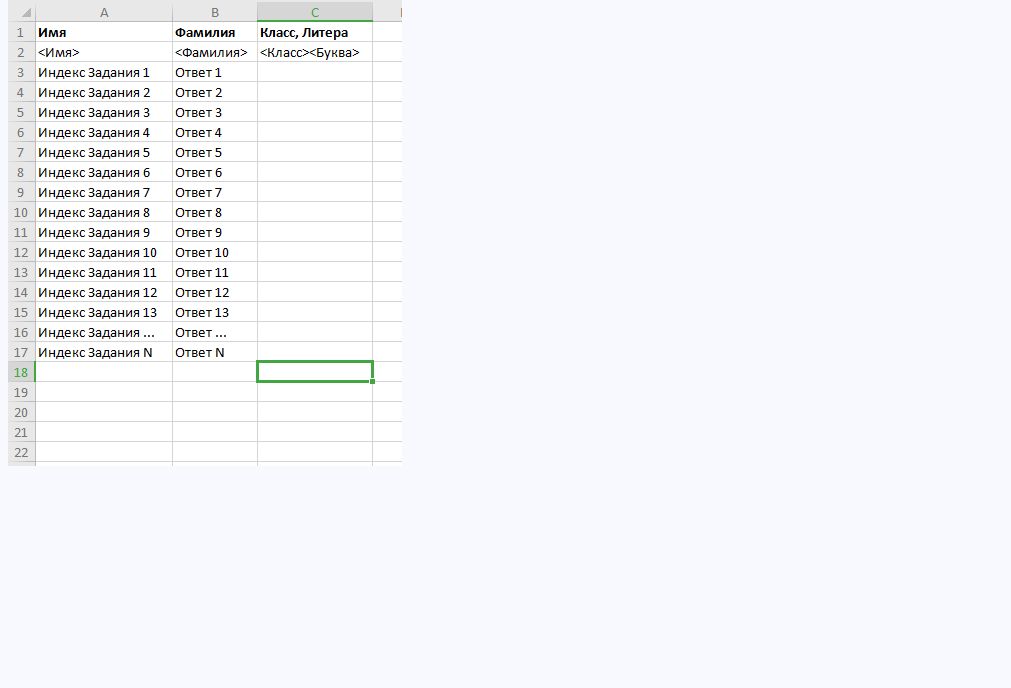
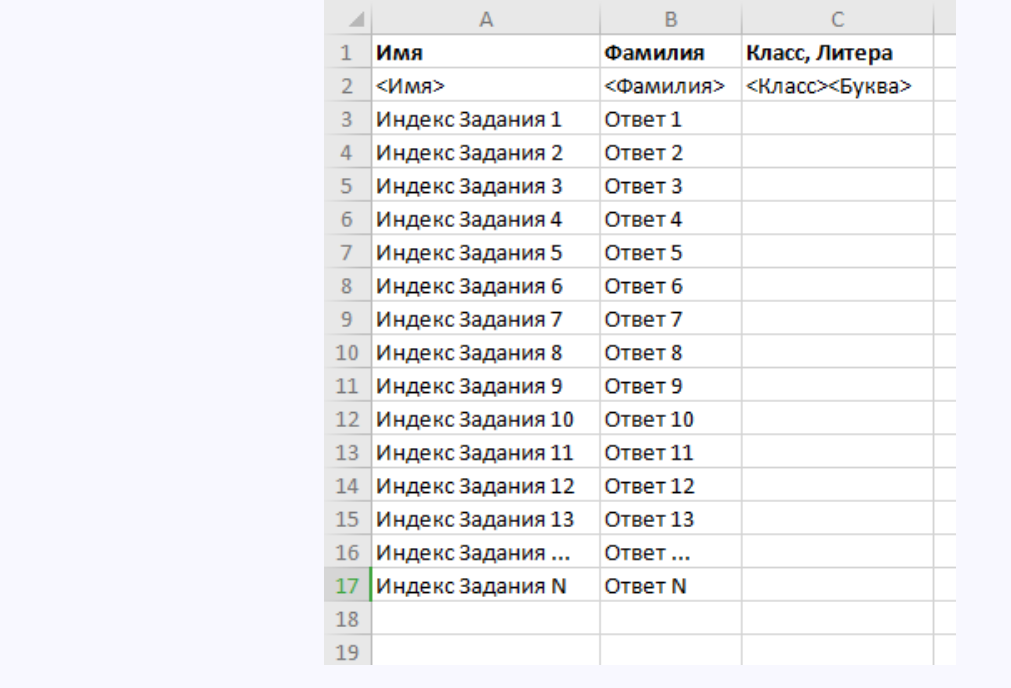
Before and after one commit to gegemonTV/WithLoveForAlex, a Flask app: page / in a window 1280 px wide. Shown: the part 112-800 px from the top of the page, without its empty margins (0-1011 px from the left). Run offline with Flask 2, Linux system fonts and the light colour scheme.

Commit message:
Added New Picture

```diff
--- a/app.py
+++ /dev/null
@@ -1,13 +0,0 @@
-from XLSXParser import Parser
-from flask import Flask, render_template,url_for
-
-app = Flask(__name__)
-
-
-@app.route('/')
-def welcome_page():
-    return render_template("index.html")
-
-
-if __name__ == "__main__":
-    app.run(debug=True)
--- /dev/null
+++ b/main.py
@@ -0,0 +1,13 @@
+from XLSXParser import Parser
+from flask import Flask, render_template
+
+app = Flask(__name__, static_folder='static')
+
+
+@app.route('/')
+def index():
+    return render_template("index.html")
+
+
+if __name__ == "__main__":
+    app.run("0.0.0.0",80, debug=True)
--- a/static/css/style.css
+++ b/static/css/style.css
@@ -10,6 +10,8 @@ header {
 }
 
 img {
-	position: absolute;
-	align:center;
+	display: block;
+    margin-left: auto;
+    margin-right: auto;
+    width: 50%;
 }
--- a/templates/index.html
+++ b/templates/index.html
@@ -2,13 +2,13 @@
 <html lang="ru">
     <head>
         <meta charset="UTF-8">
-        <link rel="stylesheet" href="{{url_for('static', filename='css/style.css')}}">
+        <link rel="stylesheet" href="{{ url_for('static', filename='css/style.css') }}" type="text/css">
         <title>Testing System</title>
     </head>
     <body>
         <header>
             <h1>Приложение для проверки домашних заданий учеников</h1>
         </header>
-        <img src="{{url_for('static', filename='img/spreadshit_img.PNG')}}">
+        <img src="{{ url_for('static', filename='img/spreadsheet_pupil.PNG') }}">
     </body>
 </html>
```
Also changed, not shown: static/img/spreadsheet_pupil.PNG (added), static/img/spreadshit_img.PNG (deleted).
